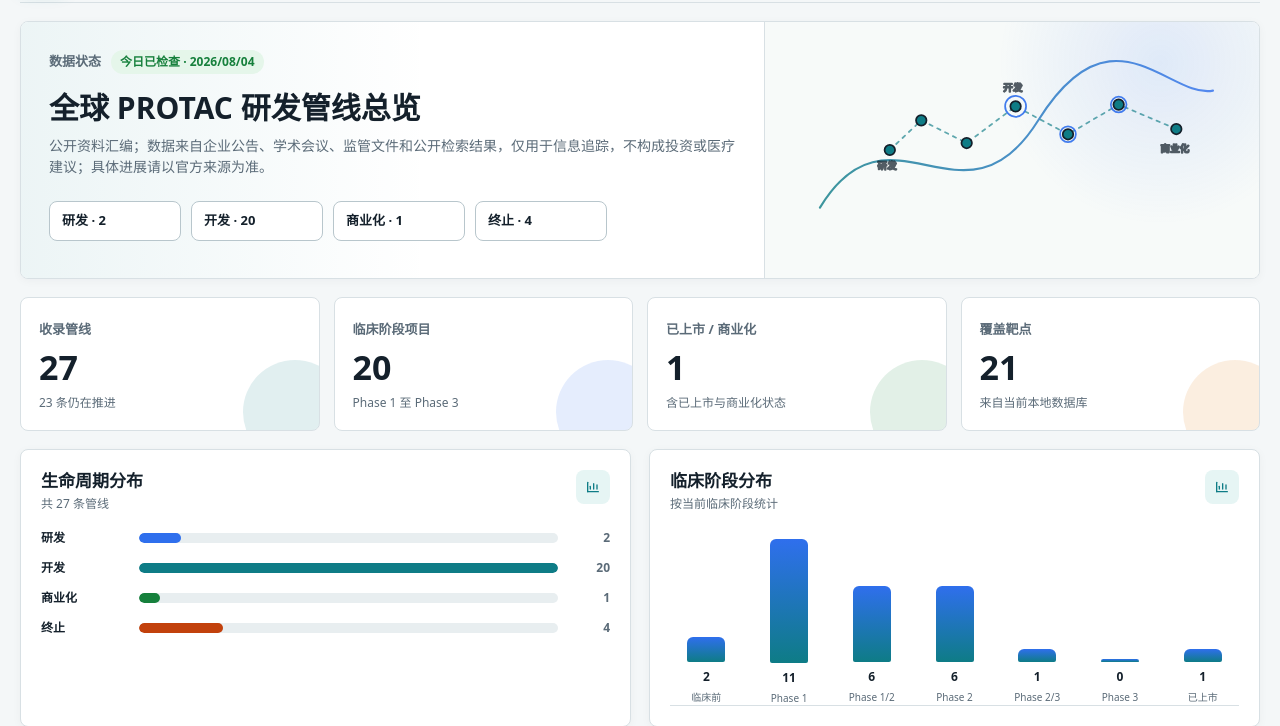
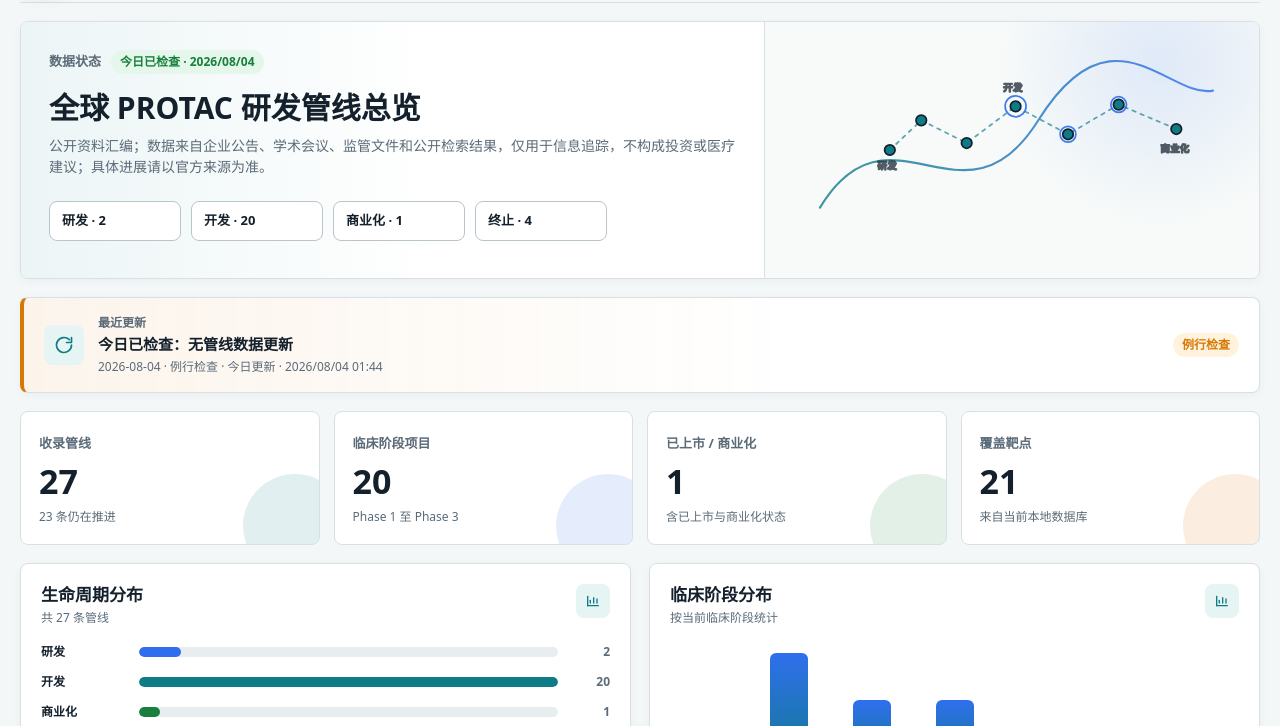
Before and after one commit to annabellehu/protac-website, a website: page index.html in a window 1280 px wide. Shown: the part 74-800 px from the top of the page. Drawn offline with Linux system fonts and the light colour scheme.

Commit message:
feat: show latest update summary and no-change status

```diff
--- a/app.js
+++ b/app.js
@@ -24,6 +24,27 @@
     "已上市": 7,
     "已终止": 8
   };
+
+  const UPDATE_TYPE_LABELS = {
+    initial: "初始数据",
+    daily: "例行检查",
+    "daily-check": "例行检查",
+    "manual-add": "手动新增",
+    "manual-edit": "手动编辑",
+    "manual-delete": "手动删除",
+    import: "导入数据",
+    merge: "数据合并",
+    replace: "数据替换"
+  };
+  const CHANGE_TYPES = new Set([
+    "manual-add",
+    "manual-edit",
+    "manual-delete",
+    "import",
+    "merge",
+    "replace",
+    "initial"
+  ]);
 
   const LIFECYCLE_COLORS = {
     "研发": "var(--blue)",
@@ -141,6 +162,23 @@
     return date.toLocaleDateString("zh-CN", { year: "numeric", month: "2-digit", day: "2-digit" });
   }
 
+  function updateTypeLabel(type) {
+    return UPDATE_TYPE_LABELS[type] || type || "更新";
+  }
+
+  function logHasChanges(log) {
+    if (typeof log.changed === "boolean") return log.changed;
+    return CHANGE_TYPES.has(log.type || "");
+  }
+
+  function formatDateTime(value) {
+    if (!value) return "-";
+    const date = new Date(value);
+    if (Number.isNaN(date.getTime())) return String(value);
+    const pad = (num) => String(num).padStart(2, "0");
+    return formatDate(value) + " " + pad(date.getHours()) + ":" + pad(date.getMinutes());
+  }
+
   function slugify(value) {
     return String(value || "")
       .trim()
@@ -174,6 +212,7 @@
   function renderAll() {
     const data = currentData();
     renderMeta(data);
+    renderLatestUpdate(data);
     renderMetrics(data);
     renderLifecycleButtons(data);
     renderLifecycleChart(data);
@@ -201,6 +240,52 @@
       chip.classList.add("stale");
       chip.classList.remove("warning");
     }
+  }
+
+  function renderLatestUpdate(data) {
+    const logs = (data.meta.updateLog || []).slice().sort(function (a, b) {
+      return String(b.date || "").localeCompare(String(a.date || ""));
+    });
+    const today = todayISO();
+    const todayLog = logs.find(function (log) {
+      return (log.date || "") === today;
+    });
+    const latest = logs[0] || null;
+    const panel = $id("latestUpdatePanel");
+    const title = $id("latestUpdateTitle");
+    const meta = $id("latestUpdateMeta");
+    const badge = $id("latestUpdateBadge");
+
+    panel.classList.remove("has-change", "check-only", "no-update");
+
+    if (!logs.length) {
+      panel.classList.add("no-update");
+      title.textContent = "今日暂无更新";
+      badge.textContent = "待更新";
+      meta.textContent = "尚未生成更新记录";
+      return;
+    }
+
+    if (todayLog) {
+      const changed = logHasChanges(todayLog);
+      panel.classList.add(changed ? "has-change" : "check-only");
+      title.textContent = changed
+        ? "今日更新：" + (todayLog.description || "数据已更新")
+        : "今日已检查：无管线数据更新";
+      badge.textContent = changed ? "有更新" : "例行检查";
+      const detail = changed
+        ? todayLog.description || "数据已更新"
+        : todayLog.description || "例行检查完成";
+      meta.textContent = todayLog.date + " · " + updateTypeLabel(todayLog.type) + " · " + detail + " · " + formatDateTime(todayLog.updatedAt || data.meta.updatedAt);
+      return;
+    }
+
+    panel.classList.add("no-update");
+    title.textContent = "今日暂无更新";
+    badge.textContent = "待更新";
+    meta.textContent = latest
+      ? "上次更新：" + latest.date + " · " + updateTypeLabel(latest.type) + " · " + formatDateTime(latest.updatedAt || data.meta.updatedAt)
+      : "尚未生成更新记录";
   }
 
   function renderMetrics(data) {
@@ -453,18 +538,19 @@
   }
 
   function renderUpdateLog(data) {
-    const logs = (data.meta.updateLog || []).slice().sort((a, b) => String(b.date || "").localeCompare(String(a.date || ""))).slice(0, 20);
-    $id("updateLog").innerHTML = logs.map((log) => `
-      <div class="update-item">
-        <span class="update-date">${escapeHtml(log.date || "-")}</span>
-        <div class="update-description">
-          ${escapeHtml(log.description || "")}
-          <span class="milestone-source">${escapeHtml(log.type || "update")}</span>
-        </div>
-      </div>
-    `).join("") || '<div class="empty-state">暂无更新记录</div>';
+    const logs = (data.meta.updateLog || []).slice().sort(function (a, b) {
+      return String(b.date || "").localeCompare(String(a.date || ""));
+    }).slice(0, 20);
+    $id("updateLog").innerHTML = logs.map(function (log) {
+      const changed = logHasChanges(log);
+      const stateText = changed ? "有更新" : "无数据变更";
+      return '<div class="update-item ' + (changed ? "update-changed" : "update-checked") + '">' +
+        '<span class="update-date">' + escapeHtml(log.date || "-") + "</span>" +
+        '<div class="update-description">' + escapeHtml(log.description || (changed ? "数据已更新" : "例行检查，无数据变更")) +
+        '<span class="milestone-source">' + escapeHtml(updateTypeLabel(log.type)) + " · " + stateText + "</span>" +
+        "</div></div>";
+    }).join("") || '<div class="empty-state">暂无更新记录</div>';
   }
-
   function renderUpdaterList(data) {
     const pipeline = data.pipeline.slice().sort((a, b) => String(a.code || "").localeCompare(String(b.code || ""), "zh-CN"));
     $id("updaterCount").textContent = `${pipeline.length} 条`;
--- a/index.html
+++ b/index.html
@@ -81,6 +81,18 @@
             </g>
           </svg>
         </div>
+      </section>
+
+      <section class="panel latest-update" id="latestUpdatePanel" aria-live="polite">
+        <span class="latest-update-icon" aria-hidden="true">
+          <svg viewBox="0 0 24 24"><path d="M21 12a9 9 0 1 1-2.64-6.36"/><path d="M21 3v6h-6"/></svg>
+        </span>
+        <div class="latest-update-copy">
+          <span class="latest-update-kicker">最近更新</span>
+          <strong class="latest-update-title" id="latestUpdateTitle">读取中</strong>
+          <p class="latest-update-meta" id="latestUpdateMeta"></p>
+        </div>
+        <span class="latest-update-badge" id="latestUpdateBadge">-</span>
       </section>
 
       <section class="metrics-grid" id="metricsGrid"></section>
@@ -189,7 +201,7 @@
         <div class="panel-heading">
           <div>
             <h3>每日更新记录</h3>
-            <p>自动检查与手动更新都会写入本地记录</p>
+            <p>每次更新都会写入摘要；若无数据变更会标注“无更新”</p>
           </div>
           <span class="panel-icon" aria-hidden="true"><svg viewBox="0 0 24 24"><rect x="3" y="5" width="18" height="16" rx="2"/><path d="M16 3v4M8 3v4M3 10h18"/></svg></span>
         </div>
--- a/styles.css
+++ b/styles.css
@@ -303,6 +303,93 @@ svg {
   min-height: 210px;
 }
 
+.latest-update {
+  display: grid;
+  grid-template-columns: auto minmax(0, 1fr) auto;
+  gap: 14px;
+  align-items: center;
+  padding: 16px 20px;
+  border-left: 4px solid var(--line-strong);
+  background: var(--surface-soft);
+}
+
+.latest-update.has-change {
+  border-left-color: var(--green);
+  background: linear-gradient(90deg, rgba(22, 128, 60, 0.08), transparent 62%), var(--surface);
+}
+
+.latest-update.check-only {
+  border-left-color: var(--amber);
+  background: linear-gradient(90deg, rgba(217, 119, 6, 0.08), transparent 62%), var(--surface);
+}
+
+.latest-update.no-update {
+  border-left-color: var(--line-strong);
+}
+
+.latest-update-icon {
+  display: grid;
+  place-items: center;
+  width: 40px;
+  height: 40px;
+  border-radius: var(--radius);
+  color: var(--teal);
+  background: var(--teal-soft);
+}
+
+.latest-update-icon svg {
+  width: 20px;
+  height: 20px;
+}
+
+.latest-update-copy {
+  min-width: 0;
+}
+
+.latest-update-kicker {
+  display: block;
+  color: var(--muted);
+  font-size: 12px;
+  font-weight: 750;
+}
+
+.latest-update-title {
+  display: block;
+  margin-top: 2px;
+  font-size: 15px;
+  line-height: 1.35;
+}
+
+.latest-update-meta {
+  margin: 4px 0 0;
+  color: var(--muted);
+  font-size: 12px;
+}
+
+.latest-update-badge {
+  justify-self: end;
+  min-height: 24px;
+  padding: 0 9px;
+  border-radius: 999px;
+  color: var(--green);
+  background: var(--green-soft);
+  font-size: 12px;
+  font-weight: 750;
+  line-height: 24px;
+  white-space: nowrap;
+}
+
+.latest-update.check-only .latest-update-badge {
+  color: var(--amber);
+  background: var(--amber-soft);
+}
+
+.latest-update.no-update .latest-update-badge {
+  color: var(--muted);
+  background: var(--surface-soft);
+  border: 1px solid var(--line);
+}
+
 .metrics-grid {
   display: grid;
   grid-template-columns: repeat(4, minmax(0, 1fr));
@@ -524,6 +611,15 @@ svg {
   margin-top: 3px;
   color: var(--muted);
   font-size: 11px;
+}
+
+.update-item.update-changed {
+  border-left-color: var(--green);
+  background: linear-gradient(90deg, rgba(22, 128, 60, 0.06), transparent 55%), var(--surface);
+}
+
+.update-item.update-checked {
+  border-left-color: var(--amber);
 }
 
 .table-panel {
@@ -1074,6 +1170,15 @@ tbody tr:hover {
     border-top: 1px solid var(--line);
   }
 
+  .latest-update {
+    grid-template-columns: auto minmax(0, 1fr);
+  }
+
+  .latest-update-badge {
+    grid-column: 1 / -1;
+    justify-self: start;
+  }
+
   .metrics-grid {
     grid-template-columns: repeat(2, minmax(0, 1fr));
   }
```
